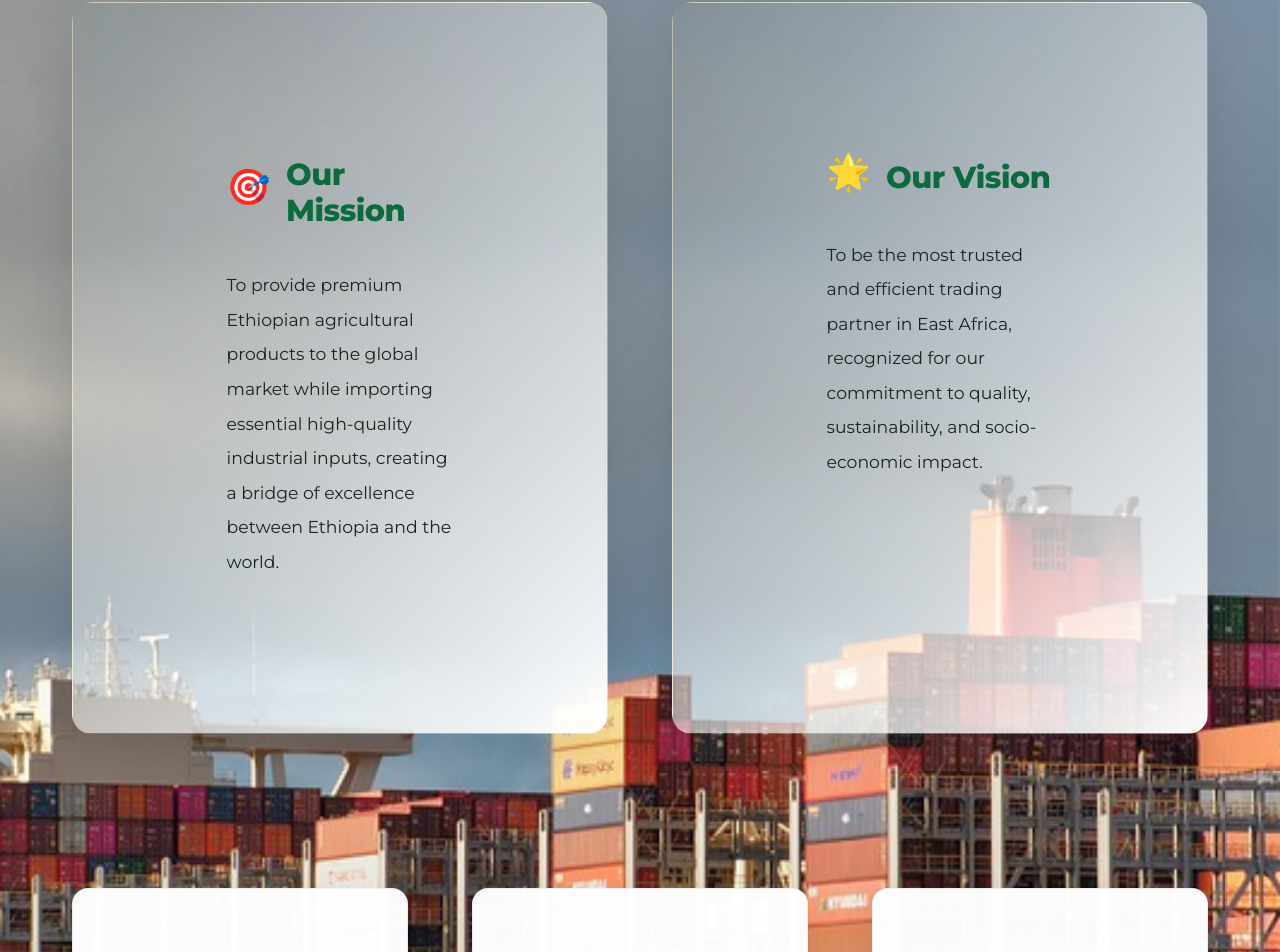
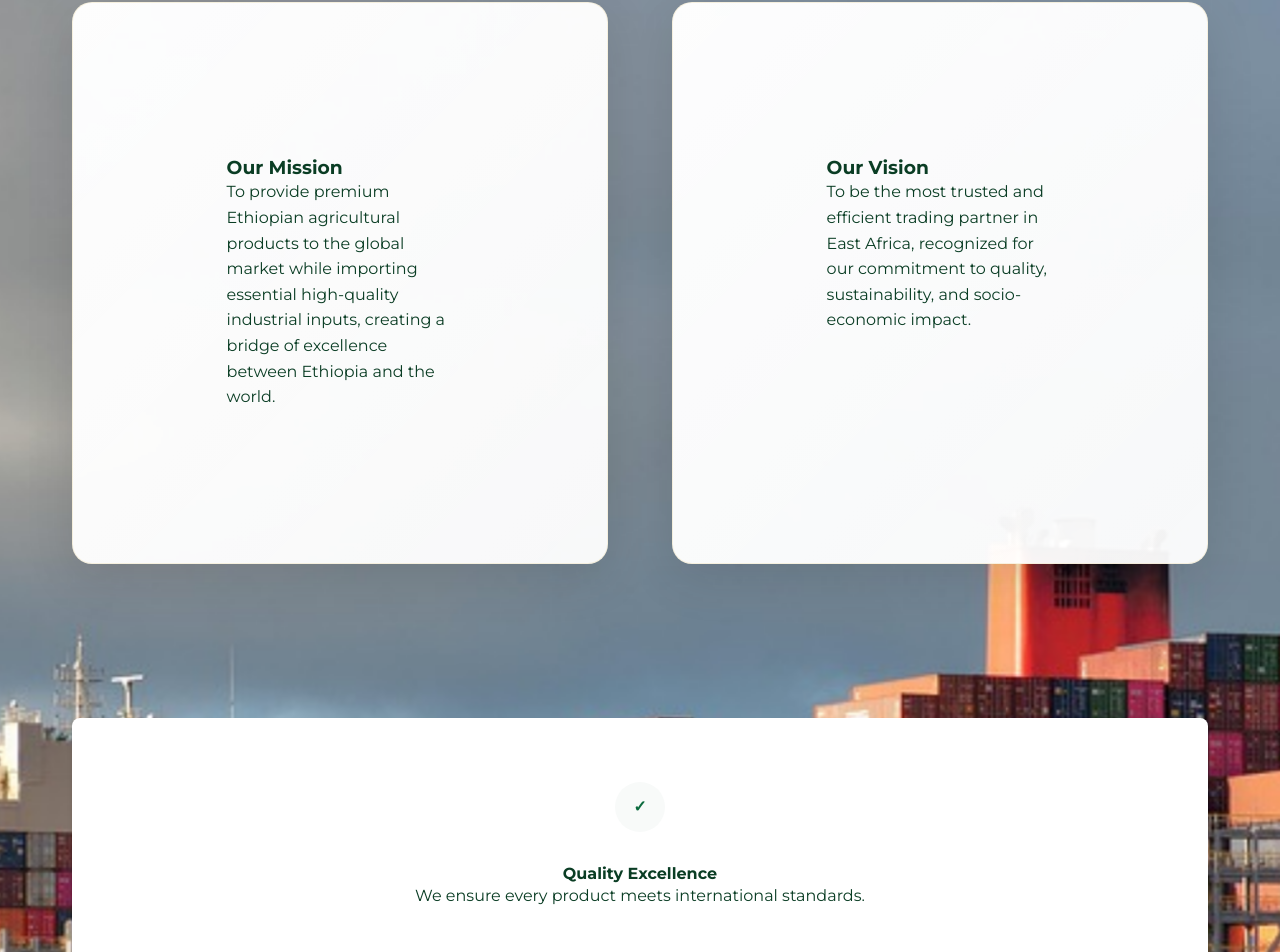
Before and after one commit to elsh1923/eneseTrading, a Next.js app: page / in a window 1280 px wide. Shown: the part 1254-2206 px from the top of the page. Built offline with nearby package versions, Linux system fonts and the light colour scheme.

Commit message:
Updated about section navigation

```diff
--- a/src/components/About/About.module.css
+++ b/src/components/About/About.module.css
@@ -1,3 +1,4 @@
+/* Existing styles remain for the About component used on Home page */
 .about {
   position: relative;
   padding: calc(var(--spacing-xl) * 1.5) 0;
@@ -10,8 +11,7 @@
   position: absolute;
   top: 0;
   left: 0;
-  width: 100%
-;
+  width: 100%;
   height: 100%;
   background: url('/cargo.jpg') no-repeat center center/cover;
   background-attachment: fixed;
@@ -47,6 +47,7 @@
 .highlight {
   color: var(--color-secondary);
   position: relative;
+  white-space: nowrap;
 }
 
 .highlight::after {
@@ -76,12 +77,6 @@
   margin-bottom: calc(var(--spacing-xl) * 1.2);
 }
 
-@media (max-width: 768px) {
-  .grid {
-    grid-template-columns: 1fr;
-  }
-}
-
 .card {
   background: linear-gradient(135deg, rgba(255, 255, 255, 0.98) 0%, rgba(255, 255, 255, 0.95) 100%);
   padding: calc(var(--spacing-xl) * 1.2);
@@ -94,175 +89,47 @@
   overflow: hidden;
 }
 
-.card::before {
-  content: '';
-  position: absolute;
-  top: 0;
-  left: 0;
-  width: 100%;
-  height: 5px;
-  background: linear-gradient(90deg, var(--color-secondary), var(--color-accent));
-  transform: scaleX(0);
-  transform-origin: left;
-  transition: transform 0.5s ease;
-}
-
-.card::after {
-  content: '';
-  position: absolute;
-  top: -50%;
-  right: -50%;
-  width: 200%;
-  height: 200%;
-  background: radial-gradient(circle, rgba(212, 175, 55, 0.08) 0%, transparent 70%);
-  opacity: 0;
-  transition: opacity 0.5s ease;
-}
-
-.card:hover::before {
-  transform: scaleX(1);
-}
-
-.card:hover::after {
-  opacity: 1;
-}
-
 .card:hover {
   transform: translateY(-12px) scale(1.02);
   box-shadow: 0 25px 70px rgba(12, 107, 62, 0.2);
   border-color: var(--color-accent);
 }
 
-.mission .card {
-  background: linear-gradient(135deg, rgba(12, 107, 62, 0.03) 0%, rgba(255, 255, 255, 0.98) 100%);
-}
-
-.vision .card {
-  background: linear-gradient(135deg, rgba(212, 175, 55, 0.03) 0%, rgba(255, 255, 255, 0.98) 100%);
-}
-
-.card h3 {
-  font-size: 1.9rem;
-  margin-bottom: calc(var(--spacing-md) * 1.2);
-  color: var(--color-secondary);
-  font-weight: 800;
-  letter-spacing: -0.5px;
-  position: relative;
-  display: flex;
-  align-items: center;
-  gap: var(--spacing-sm);
-}
-
-.card h3::before {
-  content: '🎯';
-  font-size: 2.2rem;
-  display: inline-block;
-  animation: float 3s ease-in-out infinite;
-}
-
-.vision .card h3::before {
-  content: '🌟';
-}
-
-@keyframes float {
-  0%, 100% { transform: translateY(0px); }
-  50% { transform: translateY(-8px); }
-}
-
-.card p {
-  color: var(--color-text);
-  line-height: 2;
-  font-size: 1.08rem;
-  position: relative;
-  z-index: 1;
-  font-weight: 400;
-}
-
-.valuesGrid {
-  display: grid;
-  grid-template-columns: repeat(auto-fit, minmax(260px, 1fr));
-  gap: var(--spacing-lg);
-}
-
-.valueCard {
-  text-align: center;
-  padding: calc(var(--spacing-lg) * 1.1);
-  background: rgba(255, 255, 255, 0.98);
-  border-radius: 16px;
-  box-shadow: 0 8px 30px rgba(0, 0, 0, 0.08);
-  transition: all 0.4s cubic-bezier(0.16, 1, 0.3, 1);
-  border: 1px solid rgba(0, 0, 0, 0.06);
-  position: relative;
-  overflow: hidden;
-}
-
-.valueCard::after {
-  content: '';
-  position: absolute;
-  bottom: 0;
-  left: 0;
-  width: 100%;
-  height: 4px;
-  background: linear-gradient(90deg, var(--color-accent), var(--color-secondary));
-  transform: scaleX(0);
-  transform-origin: left;
-  transition: transform 0.4s ease;
-}
-
-.valueCard:hover::after {
-  transform: scaleX(1);
-}
-
-.valueCard:hover {
-  transform: translateY(-10px) scale(1.02);
-  box-shadow: 0 15px 50px rgba(12, 107, 62, 0.2);
-}
-
-.valueIcon {
-  width: 60px;
-  height: 60px;
-  background: linear-gradient(135deg, var(--color-accent), #e8b42a);
-  color: var(--color-primary);
-  display: flex;
-  align-items: center;
-  justify-content: center;
-  border-radius: 50%;
-  margin: 0 auto var(--spacing-md);
-  font-weight: bold;
-  font-size: 1.5rem;
-  box-shadow: 0 8px 20px rgba(212, 175, 55, 0.3);
-  transition: all 0.3s ease;
-}
-
-.valueCard:hover .valueIcon {
-  transform: rotate(360deg) scale(1.1);
-  box-shadow: 0 12px 30px rgba(212, 175, 55, 0.4);
-}
-
-.valueCard h4 {
-  margin-bottom: var(--spacing-sm);
-  color: var(--color-primary);
-  font-size: 1.3rem;
-  font-weight: 700;
-  letter-spacing: -0.2px;
-}
-
-.valueCard p {
-  font-size: 1rem;
-  color: var(--color-text);
-  line-height: 1.7;
-}
-
-/* Detailed Page Styles */
+/* Detailed Page Specific Styles */
 .detailedContainer {
   background-color: var(--color-surface);
 }
 
-.line {
-  height: 2px;
-  width: 100px;
-  background: var(--color-accent);
-  margin: var(--spacing-md) 0;
+.missionVisionSection {
+  padding: var(--spacing-xl) 0;
+  background: linear-gradient(180deg, #ffffff 0%, var(--color-surface) 100%);
+}
+
+.missionVisionGrid {
+  display: grid;
+  grid-template-columns: 1fr 1fr;
+  gap: var(--spacing-xl);
+}
+
+.mvCard {
+  background: #ffffff;
+  padding: var(--spacing-xl);
+  border-radius: var(--radius-lg);
+  box-shadow: var(--shadow-lg);
+  border: 1px solid rgba(12, 107, 62, 0.1);
+  transition: all 0.4s ease;
+  text-align: center;
+}
+
+.mvCard:hover {
+  transform: translateY(-10px);
+  border-color: var(--color-accent);
+}
+
+.mvIcon {
+  font-size: 3rem;
+  margin-bottom: var(--spacing-md);
+  display: block;
 }
 
 .historySection {
@@ -284,118 +151,192 @@
   margin-bottom: var(--spacing-md);
 }
 
-.historyText p {
-  font-size: 1.1rem;
-  line-height: 1.8;
-  color: #444;
-  margin-bottom: var(--spacing-md);
+.line {
+  height: 3px;
+  width: 80px;
+  background: var(--color-accent);
+  margin-bottom: var(--spacing-lg);
 }
 
 .historyImage {
-  height: 400px;
-  background: linear-gradient(rgba(12, 107, 62, 0.1), rgba(12, 107, 62, 0.1)), url('https://images.unsplash.com/photo-1542744173-8e7e53415bb0?q=80&w=2070&auto=format&fit=crop');
+  height: 500px;
+  background: linear-gradient(rgba(5, 16, 10, 0.2), rgba(5, 16, 10, 0.2)), url('/about-bg.jpg');
   background-size: cover;
   background-position: center;
   border-radius: var(--radius-lg);
   position: relative;
-  border: 1px solid rgba(12, 107, 62, 0.2);
+  box-shadow: var(--shadow-lg);
 }
 
 .imageOverlay {
   position: absolute;
-  bottom: 20px;
-  left: 20px;
-  background: var(--color-accent);
-  color: var(--color-primary);
-  padding: 10px 20px;
+  top: 30px;
+  right: -20px;
+  background: var(--color-secondary);
+  color: white;
+  padding: 15px 30px;
+  font-weight: 700;
+  border-radius: var(--radius-sm);
+  box-shadow: 0 10px 30px rgba(0,0,0,0.3);
+  transform: rotate(2deg);
+}
+
+.statsBar {
+  padding: var(--spacing-lg) 0;
+  background: var(--color-primary);
+  color: white;
+}
+
+.statsWrapper {
+  display: grid;
+  grid-template-columns: repeat(4, 1fr);
+  gap: var(--spacing-lg);
+  text-align: center;
+}
+
+.statNum {
+  display: block;
+  font-size: 3.5rem;
   font-weight: 800;
-  border-radius: var(--radius-sm);
-  box-shadow: 0 10px 20px rgba(0,0,0,0.2);
+  color: var(--color-accent);
+  margin-bottom: 5px;
+}
+
+.statTag {
+  text-transform: uppercase;
+  letter-spacing: 2px;
+  font-size: 0.85rem;
+  opacity: 0.8;
 }
 
 .coreValuesSection {
   padding: var(--spacing-xl) 0;
-  background-color: var(--color-surface);
 }
 
 .centerTitle {
   text-align: center;
   font-size: 3rem;
   font-weight: 800;
-  margin-bottom: var(--spacing-xl);
+  margin-bottom: var(--spacing-sm);
 }
 
 .detailedValuesGrid {
   display: grid;
-  grid-template-columns: repeat(auto-fit, minmax(300px, 1fr));
+  grid-template-columns: repeat(3, 1fr);
   gap: var(--spacing-lg);
+  margin-top: var(--spacing-xl);
+}
+
+.valueCard {
+  background: white;
+  padding: var(--spacing-lg);
+  border-radius: var(--radius-md);
+  box-shadow: var(--shadow-md);
+  text-align: center;
+  transition: all 0.3s ease;
+  border-bottom: 4px solid transparent;
+}
+
+.valueCard:hover {
+  transform: translateY(-5px);
+  border-color: var(--color-accent);
+}
+
+.valueIcon {
+  width: 50px;
+  height: 50px;
+  background: var(--color-surface);
+  color: var(--color-secondary);
+  display: flex;
+  align-items: center;
+  justify-content: center;
+  border-radius: 50%;
+  margin: 0 auto var(--spacing-md);
+  font-weight: 700;
 }
 
 .ceoSection {
-  padding: var(--spacing-xl) 0;
-  background: linear-gradient(rgba(5, 16, 10, 0.95), rgba(5, 16, 10, 0.95)), url('https://images.unsplash.com/photo-1497366216548-37526070297c?q=80&w=2070&auto=format&fit=crop');
+  padding: calc(var(--spacing-xl) * 1.5) 0;
+  background: linear-gradient(rgba(5, 16, 10, 0.92), rgba(5, 16, 10, 0.92)), url('/cargo.jpg');
   background-size: cover;
   background-position: center;
-  color: #ffffff;
-  text-align: center;
-}
-
-.ceoGrid {
-  max-width: 800px;
-  margin: 0 auto;
+  background-attachment: fixed;
+  color: white;
 }
 
 .ceoQuote {
+  max-width: 900px;
+  margin: 0 auto;
+  text-align: center;
   position: relative;
-  padding: var(--spacing-xl) 0;
+}
+
+.balanceLine {
+  width: 60px;
+  height: 3px;
+  background: var(--color-accent);
+  margin: 0 auto var(--spacing-lg);
 }
 
 .quoteIcon {
   font-size: 8rem;
+  line-height: 1;
   color: var(--color-accent);
-  opacity: 0.2;
+  opacity: 0.15;
   position: absolute;
-  top: -20px;
+  top: -40px;
   left: 50%;
   transform: translateX(-50%);
   font-family: serif;
 }
 
 .ceoQuote blockquote {
-  font-size: 2rem;
+  font-size: 2.25rem;
   font-weight: 600;
   line-height: 1.4;
-  margin-bottom: var(--spacing-md);
   font-style: italic;
+  margin-bottom: var(--spacing-xl);
+  position: relative;
+  z-index: 1;
 }
 
-.ceoQuote cite {
-  font-size: 1.2rem;
+.ceoInfo {
+  margin-top: var(--spacing-lg);
+}
+
+.ceoName {
+  font-size: 1.5rem;
+  font-weight: 800;
   color: var(--color-accent);
-  font-style: normal;
-  font-weight: 700;
   text-transform: uppercase;
   letter-spacing: 2px;
 }
 
+.ceoTitle {
+  font-size: 1rem;
+  opacity: 0.7;
+  margin-top: 5px;
+}
+
 .timelineContainer {
-  margin-top: var(--spacing-lg);
-  border-left: 2px solid var(--color-accent);
-  padding-left: var(--spacing-md);
+  margin-top: var(--spacing-xl);
+  position: relative;
 }
 
 .timelineItem {
+  padding-left: 30px;
+  border-left: 2px solid var(--color-accent-hover);
+  padding-bottom: var(--spacing-lg);
   position: relative;
-  margin-bottom: var(--spacing-md);
 }
 
 .timelineItem::before {
   content: '';
   position: absolute;
-  left: calc(-1 * var(--spacing-md) - 6px);
-  top: 5px;
-  width: 10px;
-  height: 10px;
+  left: -7px;
+  top: 0;
+  width: 12px;
+  height: 12px;
   background: var(--color-accent);
   border-radius: 50%;
 }
@@ -403,104 +344,40 @@
 .timelineYear {
   font-weight: 800;
   color: var(--color-secondary);
-  font-size: 0.9rem;
-  margin-bottom: 2px;
+  font-size: 1.2rem;
+  margin-bottom: 5px;
 }
 
-.timelineContent h4 {
-  font-size: 1.1rem;
-  color: var(--color-primary);
-  margin-bottom: 4px;
-}
-
-.timelineContent p {
-  font-size: 0.95rem;
-  line-height: 1.5;
-  color: #666;
-}
-
-.statsBar {
-  padding: 50px 0;
-  background: var(--color-primary);
-  color: #ffffff;
-}
-
-.statsWrapper {
-  display: grid;
-  grid-template-columns: repeat(auto-fit, minmax(200px, 1fr));
-  gap: var(--spacing-lg);
-  text-align: center;
-}
-
-.statItem {
-  display: flex;
-  flex-direction: column;
-}
-
-.statNum {
-  font-size: 2.5rem;
-  font-weight: 800;
-  color: var(--color-accent);
-}
-
-.statTag {
-  font-size: 0.9rem;
-  text-transform: uppercase;
-  letter-spacing: 2px;
-  opacity: 0.7;
+@media (max-width: 1024px) {
+  .detailedValuesGrid {
+    grid-template-columns: 1fr 1fr;
+  }
 }
 
 @media (max-width: 768px) {
-  .about::before {
-    display: none;
+  .missionVisionGrid, .historyGrid {
+    grid-template-columns: 1fr;
   }
 
-  .historyGrid {
-    grid-template-columns: 1fr;
-    gap: var(--spacing-lg);
+  .statsWrapper {
+    grid-template-columns: 1fr 1fr;
   }
-  .sectionTitle {
-    font-size: 2.2rem;
-  }
-  .centerTitle {
-    font-size: 2.2rem;
-  }
+
   .detailedValuesGrid {
     grid-template-columns: 1fr;
   }
-  .statsWrapper {
-    grid-template-columns: 1fr 1fr;
+
+  .sectionTitle, .centerTitle {
+    font-size: 2.5rem;
   }
-  .statNum {
-    font-size: 1.8rem;
+
+  .ceoQuote blockquote {
+    font-size: 1.5rem;
   }
-  .timelineContainer {
-    padding-left: 20px;
-  }
-  .ceoQuote blockquote {
-    font-size: 1.4rem;
-  }
-  .card h3 {
-    font-size: 1.6rem;
-  }
-  .card h3::before {
-    font-size: 1.8rem;
+
+  .imageOverlay {
+    right: 0;
+    top: 0;
+    transform: none;
   }
 }
-
-@media (max-width: 480px) {
-  .statsWrapper {
-    grid-template-columns: 1fr;
-  }
-  .sectionTitle {
-    font-size: 1.8rem;
-  }
-  .card {
-    padding: var(--spacing-lg);
-  }
-  .card h3 {
-    font-size: 1.4rem;
-    flex-direction: column;
-    text-align: center;
-  }
-}
```
Also changed, not shown: src/app/about/page.tsx (+23 -0 lines), src/components/About/AboutDetailed.tsx (+26 -6 lines).
